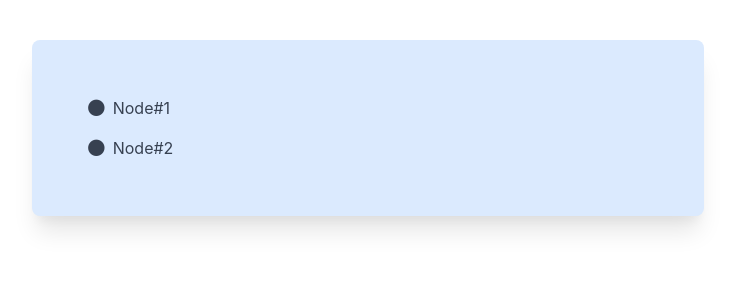
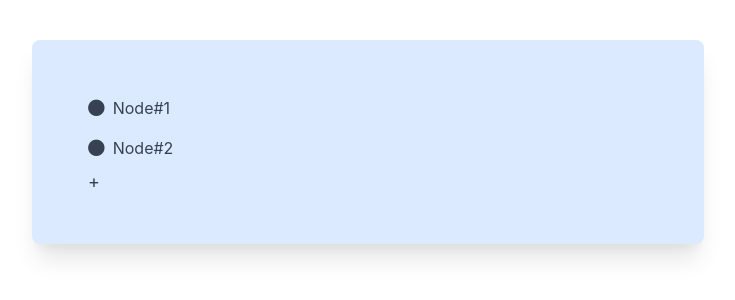
Before and after one commit to mhdsmd/simple-todo-list, a React (Create React App) app: page / in a window 1280 px wide. Shown: the top 300 px of the page, without its empty margins (272-1007 px from the left). Built offline with nearby package versions, Linux system fonts and the light colour scheme.

Commit message:
feat: implement add new node functions

```diff
--- a/src/components/NodeList/index.tsx
+++ b/src/components/NodeList/index.tsx
@@ -5,6 +5,7 @@ import { NodeListType } from '../../interfaces'
 type NodeListProps = {
     data: NodeListType;
 	onChange: (value: string, id: string | number) => void;
+	onAppend: () => void;
 }
 
 const NodeList: React.FunctionComponent<NodeListProps> = (props: NodeListProps) => {
@@ -15,6 +16,7 @@ const NodeList: React.FunctionComponent<NodeListProps> = (props: NodeListProps)
 					<NodeItem item={item} onChange={(v) => props.onChange(v, item.id)} />
 				</div>
 			))}
+			<span className={'cursor-pointer p-2 text-lg text-gray-700'} onClick={() => props.onAppend()}>+</span>
 		</>
 	)
 }
--- a/src/mock/index.ts
+++ b/src/mock/index.ts
@@ -2,11 +2,11 @@ import { NodeListType } from '../interfaces'
 
 export const NodeListExample: NodeListType = [
 	{
-		id: '1',
+		id: 'q1yvszfbl',
 		title: 'Node#1'
 	},
 	{
-		id: '2',
+		id: 'v2x1ah5pb',
 		title: 'Node#2'
 	}
 ]
--- a/src/pages/Home/index.tsx
+++ b/src/pages/Home/index.tsx
@@ -2,37 +2,56 @@ import React from 'react'
 import NodeList from '../../components/NodeList'
 import { NodeListExample } from '../../mock'
 import { NodeListType } from '../../interfaces'
-import { modifyNodeWithId, storeNodeListToLocalStorage, getNodeListFromLocalStorage } from '../../utils'
+import { modifyNodeWithId,
+	storeNodeListToLocalStorage,
+	getNodeListFromLocalStorage,
+	generateId } from '../../utils'
 
 const App: React.FunctionComponent<unknown> = () => {
 	const [nodes, setNodes] = React.useState<NodeListType>([])
 
+	const updateNodes = (nodes: NodeListType) => {
+		setNodes(nodes)
+		storeNodeListToLocalStorage(nodes)
+	}
 	// Load application lifeCycle
 	React.useEffect(() => {
 		const initialNodes = getNodeListFromLocalStorage()
 		if (initialNodes.length) {
 			// Use cached nodes
-			setNodes(initialNodes)
+			updateNodes(initialNodes)
 		} else {
 			// Use simple data for first time load
-			setNodes(NodeListExample)
+			updateNodes(NodeListExample)
 		}
 	}, [])
 
 	const handleOnChange = (value: string, id: string | number) => {
 		try {
 			const _modifiedNodeList = modifyNodeWithId(id, value, nodes)
-			setNodes(_modifiedNodeList)
-			storeNodeListToLocalStorage(_modifiedNodeList)
+			updateNodes(_modifiedNodeList)
 		} catch (e) {
 			console.log(e)
 		}
 	}
 
+	const appendNewNode = () => {
+		const _nodes = [...nodes]
+		_nodes.push({
+			id: generateId(),
+			title: ''
+		})
+		updateNodes(_nodes)
+	}
+
 	return (
 		<div className={'pt-10'}>
 			<div className={'bg-blue-100 max-w-2xl mx-auto p-8 md:p-12 rounded-lg shadow-xl'}>
-				<NodeList data={nodes} onChange={handleOnChange} />
+				<NodeList
+					data={nodes}
+					onChange={handleOnChange}
+					onAppend={appendNewNode}
+				/>
 			</div>
 		</div>
 	)
--- a/src/utils/index.ts
+++ b/src/utils/index.ts
@@ -30,3 +30,7 @@ export const storeNodeListToLocalStorage = (nodeList: NodeListType): boolean =>
 		return false
 	}
 }
+
+export const generateId = (): string => {
+	return Math.random().toString(36).substr(2, 9)
+}
```
